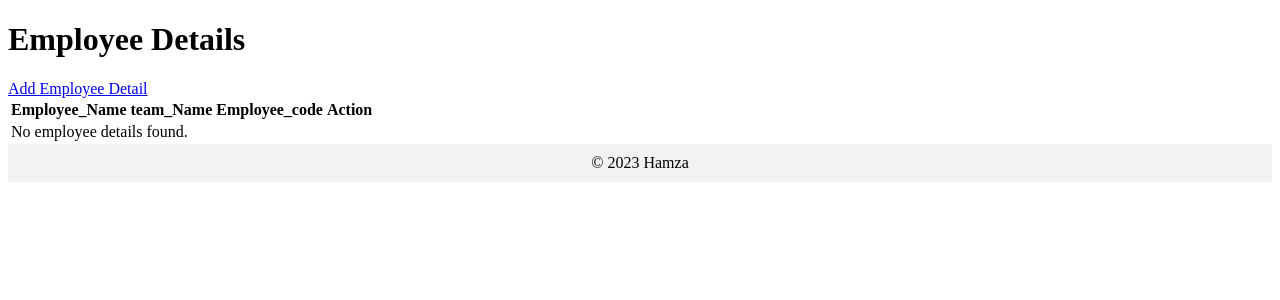
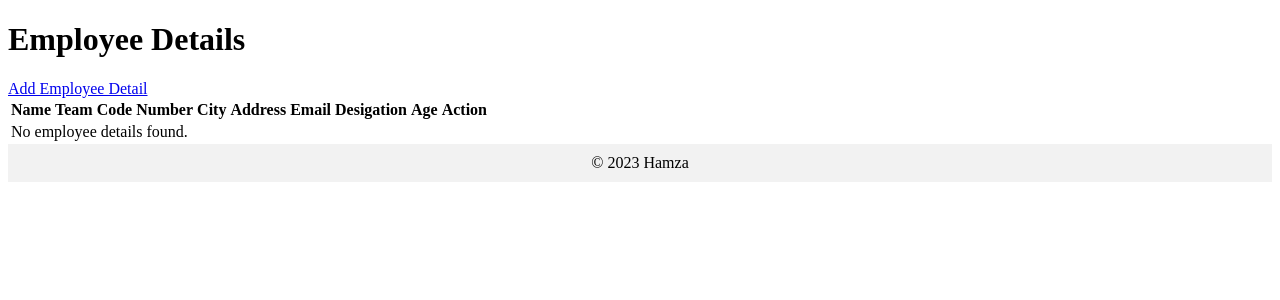
Before and after one commit to 852hamza/django_api_IMS, a Django app: page /employees/ in a window 1280 px wide. Shown: the part 55-355 px from the top of the page. Run offline with Django 4.2, Linux system fonts and the light colour scheme; data that the repository does not hold is empty.

Commit message:
add more all column in view for user of all tables

```diff
--- a/IMS_project/IMS_app/admin.py
+++ b/IMS_project/IMS_app/admin.py
@@ -12,7 +12,7 @@
     list_display = ('product_tag', 'product_type', 'quantity', 'purchase_date')
 
 class EmployeeProductAdmin(admin.ModelAdmin):
-    list_display = ('id', 'employee_code', 'product_tag', 'quantity', 'issue_date')
+    list_display = ('id', 'employee_code', 'product_tag', 'quantity', 'issue_date','status')
 
 admin.site.register(EmployeeDetail, EmployeeDetailAdmin)
 admin.site.register(Team, teamAdmin)
--- a/IMS_project/IMS_app/forms.py
+++ b/IMS_project/IMS_app/forms.py
@@ -21,4 +21,4 @@
 class EmployeeProductForm(forms.ModelForm):
     class Meta:
         model = EmployeeProduct
-        fields = ('employee_code', 'product_tag', 'quantity', 'issue_date','assign_by')
+        fields = ('employee_code', 'product_tag', 'quantity', 'issue_date','assign_by','status')
--- a/IMS_project/IMS_app/models.py
+++ b/IMS_project/IMS_app/models.py
@@ -44,6 +44,7 @@
     quantity = models.PositiveIntegerField()
     issue_date = models.DateField()
     assign_by= models.CharField(max_length=100, null=True )
+    status= models.CharField(max_length=100, null=True )
     def __str__(self):
         return f"{self.employee_code} - {self.product_tag} - {self.quantity} - {self.issue_date}"
     class Meta:
--- a/IMS_project/IMS_app/templates/employee_detail_list.html
+++ b/IMS_project/IMS_app/templates/employee_detail_list.html
@@ -4,9 +4,15 @@
 <table>
   <thead>
     <tr>
-      <th>Employee_Name</th>
-      <th>team_Name</th>
-      <th>Employee_code</th>
+      <th>Name</th>
+      <th>Team</th>
+      <th>Code</th>
+      <th>Number</th>
+      <th>City</th>
+      <th>Address</th>
+      <th>Email</th>
+      <th>Desigation</th>
+      <th>Age</th>
       <th>Action</th>
       <th></th>
       <th></th>
@@ -18,6 +24,12 @@
       <td>{{ employee.name }}</td>
       <td>{{ employee.team.name }}</td>
       <td>{{ employee.employee_code }}</td>
+      <td>{{ employee.number }}</td>
+      <td>{{ employee.city }}</td>
+      <td>{{ employee.address }}</td>
+      <td>{{ employee.email }}</td>
+      <td>{{ employee.designation }}</td>
+      <td>{{ employee.age }}</td>
       <td>
         {% comment %}
         <a href="{% url 'employee_detail_detail' employee.pk %}"
--- a/IMS_project/IMS_app/templates/employee_product_list.html
+++ b/IMS_project/IMS_app/templates/employee_product_list.html
@@ -7,7 +7,9 @@
       <th>Employee Code</th>
       <th>Product Tag</th>
       <th>Quantity</th>
+      <th>Assign_by</th>
       <th>Issue_Date</th>
+      <th>status</th>
       <th>Action</th>
       <th></th>
     </tr>
@@ -22,7 +24,9 @@
         >
       </td>
       <td>{{ employee_product.quantity }}</td>
+      <td>{{ employee_product.assign_by }}</td>
       <td>{{ employee_product.issue_date }}</td>
+      <td>{{ employee_product.status }}</td>
       <td>
         <a href="{% url 'employee_product_update' pk=employee_product.pk %}"
           >Edit</a
--- a/IMS_project/IMS_app/templates/product_list.html
+++ b/IMS_project/IMS_app/templates/product_list.html
@@ -8,6 +8,8 @@
     <tr>
       <th>Product_Tag</th>
       <th>Product_Type</th>
+      <th>manufacture_by</th>
+      <th>product_capacity</th>
       <th>Quantity</th>
       <th>Purchase_Date</th>
       <th></th>
@@ -19,6 +21,8 @@
     <tr>
       <td>{{ product.product_tag}}</td>
       <td>{{ product.product_type }}</td>
+      <td>{{ product.manufacture_by }}</td>
+      <td>{{ product.product_capacity }}</td>
       <td>{{ product.quantity }}</td>
       <td>{{ product.purchase_date }}</td>
       {% comment %}
--- a/IMS_project/IMS_app/templates/team_list.html
+++ b/IMS_project/IMS_app/templates/team_list.html
@@ -6,6 +6,7 @@
     <tr>
       <th>ID</th>
       <th>team_name</th>
+      <th>Action</th>
     </tr>
   </thead>
   <tbody>
```
Also changed, not shown: IMS_project/IMS_app/migrations/0007_employeeproduct_status.py (added).
